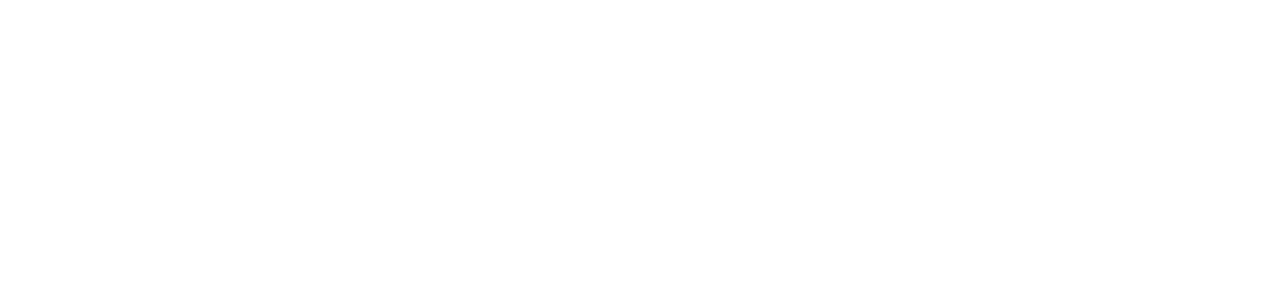
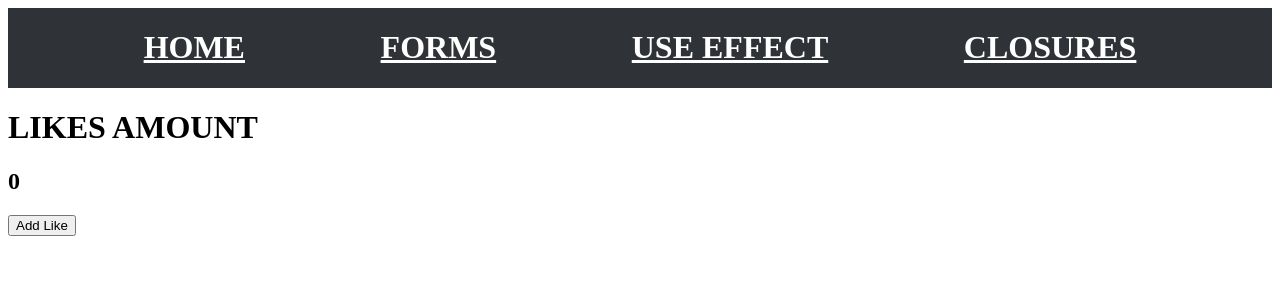
Before and after one commit to gabrielrsp/react-custom-hooks, a React (Vite) app: page /closure in a window 1280 px wide. Before the commit this address had no page. Shown: the top 300 px of the page. Built offline with nearby package versions, Linux system fonts and the light colour scheme.

Commit message:
add closure studies

```diff
--- a/src/Components/Header.tsx
+++ b/src/Components/Header.tsx
@@ -8,6 +8,7 @@
         <Link style={{ color: '#fff' }} to="/"> <h1> HOME </h1></Link>
         <Link style={{ color: '#fff' }} to="/forms"> <h1> FORMS </h1></Link>
         <Link style={{ color: '#fff' }} to="/use-effect"> <h1> USE EFFECT </h1></Link>
+        <Link style={{ color: '#fff' }} to="/closure"> <h1> CLOSURES </h1></Link>
       </div>
     </>
 
--- a/src/Router.tsx
+++ b/src/Router.tsx
@@ -2,7 +2,8 @@
 import { DefaultLayout } from './layouts/DefaultLayout';
 import { Forms } from './pages/Forms';
 import { Home } from './pages/Home';
-import { UseEffect } from './pages/UseEffect';
+import { UseEffect } from './pages/UseEffect'
+import { Closure } from './pages/Closure';
 
 export function Router () {
   return (
@@ -11,6 +12,7 @@
         <Route path='/' element={<Home />} />
         <Route path='/forms' element={<Forms />} />
         <Route path='/use-effect' element={<UseEffect />} />
+        <Route path='/closure' element={<Closure />} />
       </Route>
     </Routes>
 
--- /dev/null
+++ b/src/pages/Closure.tsx
@@ -0,0 +1,68 @@
+import { useEffect, useRef, useState } from "react"
+import { Link } from "react-router-dom"
+import FunctionContextComponent from "../Components/FunctionContextComponent"
+import { ThemeProvider } from "../CustomHooks/contextHooks/ThemeContext"
+import DebounceComponent from "../CustomHooks/useDebounce/DebounceComponent"
+import TimeoutComponent from "../CustomHooks/useTimeout/TimeoutComponent"
+import ToggleComponent from "../CustomHooks/useToggle/ToggleComponent"
+import UpdateEffectComponent from "../CustomHooks/useUpdateEffect/useUpdateEffectComponent"
+import { customUseState } from "../TypeScript/generics"
+import { testPromiseAll } from "../TypeScript/promises"
+
+
+export function Closure () {
+
+
+  const [likes, setLike] = useState(0)
+
+  //HERE WE WILT TRY TO ADD DOUBLE LIKES IN ONE CLICK
+  function handleAddLike () {
+
+    /*
+    setLike(likes + 1)  //the likes state context equals 0
+    setLike(likes + 1) //on the same render, the likes state context ALSO equals 0 and not 1 (SAME EXECUTION CONTEXT!!!)
+    // Tryng to update this state like this adding another 'setLike' will not work, because state is based on a context
+    */
+
+
+    /*
+      const auxLikes = likes +1
+      setLike(auxLikes + 1)
+      // this will work // 2,4,8,10...
+    */
+
+
+    //this will work too (RECOMMENDED)
+    setLike((state) => {  //state refers to the state that belongs to the 'set...'
+      return state + 1
+    })
+
+    setLike((state) => {
+      return state + 1
+    })
+
+
+    /*
+    on the last example above, using the function we create
+    a queue of updates of the state ON THE SAME CONTEXT
+    */
+
+    /*
+    SEMPRE QUE FOR ATUALIZAR UMA INFORMAÇÃO,
+    A QUAL ELA DEPENDE DO VALOR QUE ELA TINHA ANTERIORMENTE (OU SEJA, DELA MESMA)
+    UTILIZE ESSE PADRÃO DE FUNÇÕES, criando a FILA DE EXECUÇÃO para o MESMO CONTEXTO
+    */
+
+
+
+  }
+
+  return (
+
+    <>
+      <h1>LIKES AMOUNT</h1>
+      <h2>{likes}</h2>
+      <button onClick={handleAddLike}>Add Like</button>
+    </>
+  )
+}
```
Also changed, not shown: src/pages/UseEffect.tsx (+7 -1 lines).
